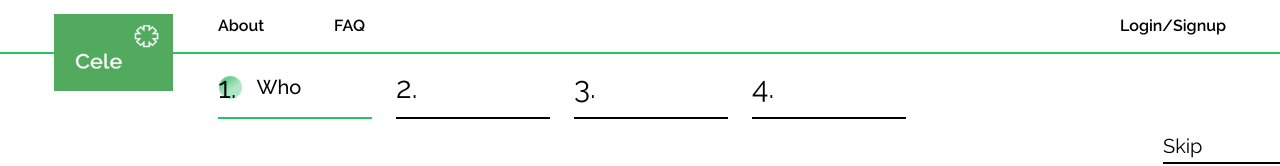
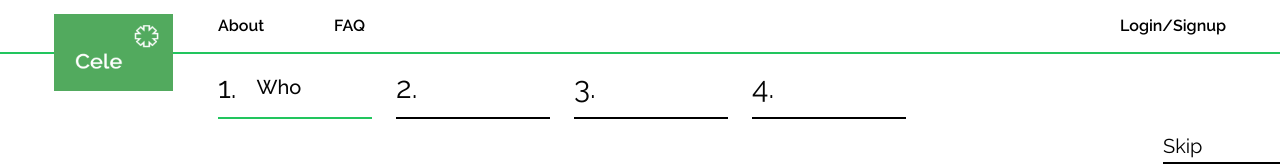
Before and after one commit to Westernwells/Cele_MERN_Dev, a React (Create React App) app: page / in a window 1280 px wide. Shown: the top 166 px of the page. Built offline with nearby package versions, Linux system fonts and the light colour scheme.

Commit message:
removing form nav bg

```diff
--- a/src/components/layout/FormNav.tsx
+++ b/src/components/layout/FormNav.tsx
@@ -69,7 +69,7 @@ const NavItem = ({
         "w-[154px] border-b-2 pb-3 flex gap-5 relative items-center text-[#050505]"
       )}
     >
-      <div className={classNames(match ? "block  active-bg" : "hidden")}></div>
+      {/* <div className={classNames(match ? "block  active-bg" : "hidden")}></div> */}
       <p className="z-10 font-normal text-[30px] leading-[35px]">{sNo + 1}.</p>
       <p
         className={classNames(
```
